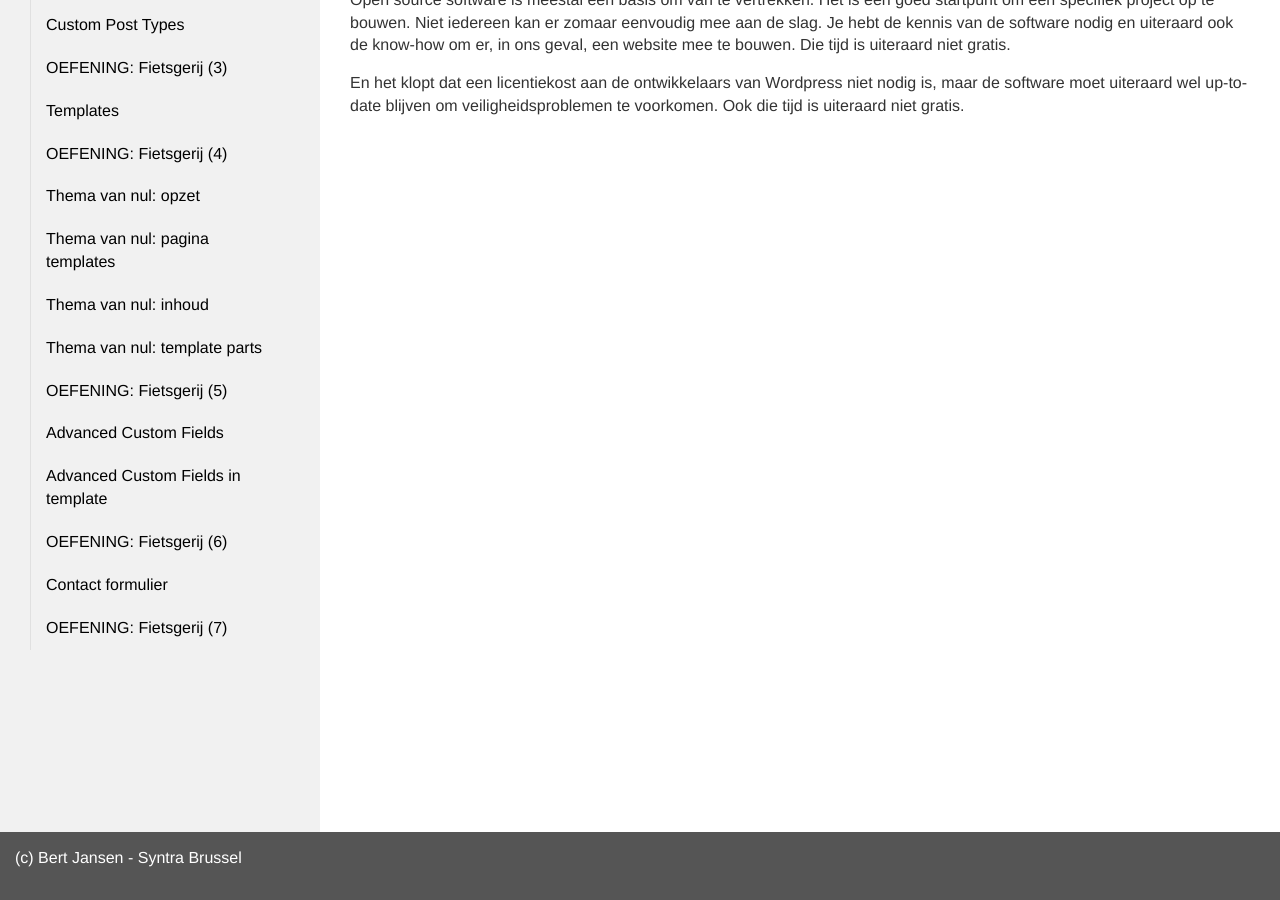
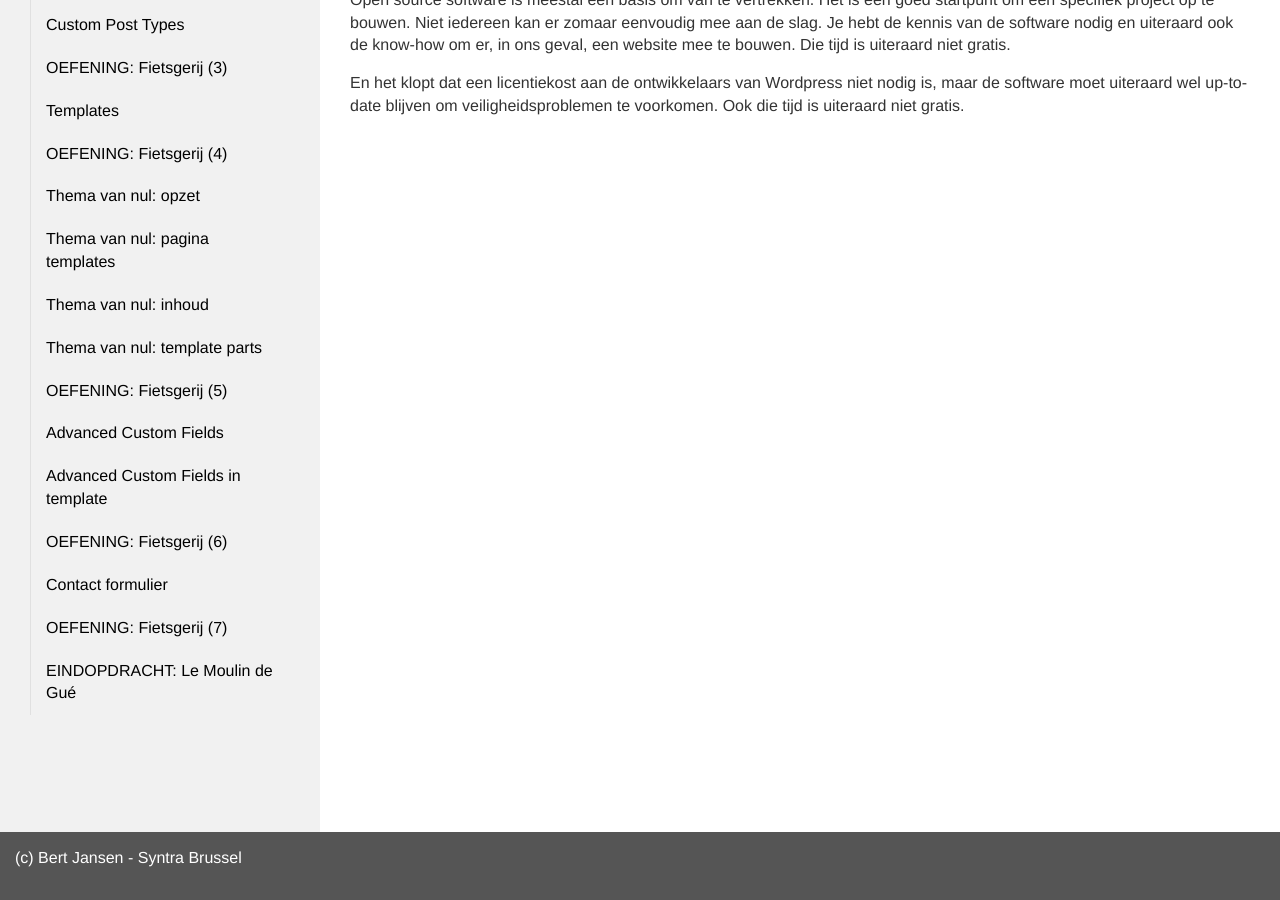
Before and after one commit to Syntra-Brussel/dynamische-webtechnieken, a Jekyll site: the page built from wordpress.md, in a window 1280 px wide and 900 px high, scrolled down 668 px. Built offline with Jekyll 4.4.1, drawn with Linux system fonts in a browser that asks for light colours; nearby versions of some CDN libraries; a script that is not in the unit is left out.

Commit message:
Update navigation.yml

```diff
--- a/_data/navigation.yml
+++ b/_data/navigation.yml
@@ -207,6 +207,9 @@ items:
       - url: /wordpress/oefening-fietsgerij-deel-7
         published: 'yes'
         title: 'OEFENING: Fietsgerij (7)'
+      - url: /wordpress/eindopdracht
+        published: 'yes'
+        title: 'EINDOPDRACHT: Le Moulin de Gué'
   - url: /seo
     published: 'no'
     title: 'SEO'
```
